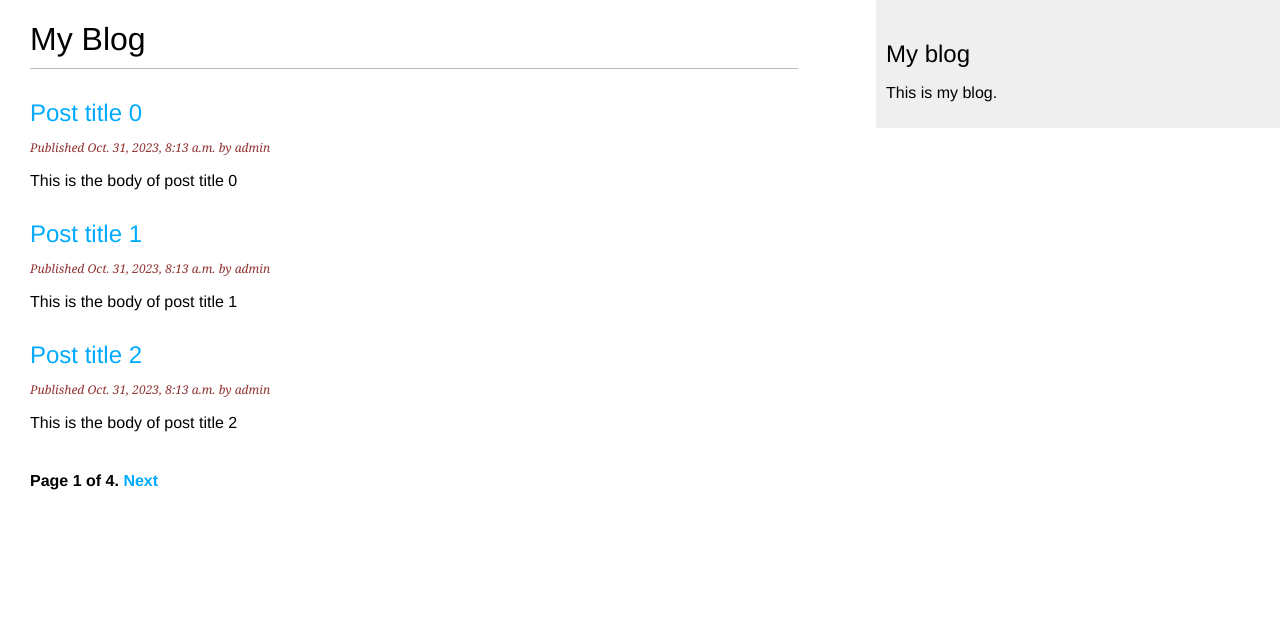
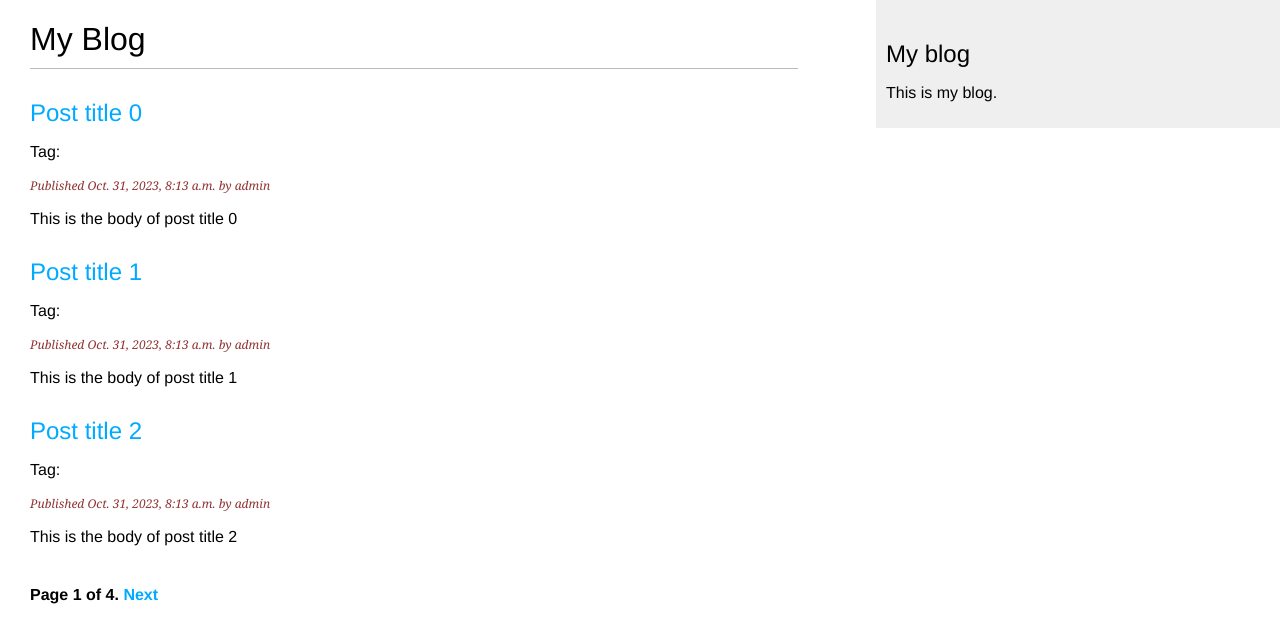
Before and after one commit to adityasurana3/Blog-Application, a Django app: page /blog/ in a window 1280 px wide. Shown: the top 643 px of the page. Run offline with Django 4.2, Linux system fonts and the light colour scheme; data comes from the database, SQL or seed files in the repository; both versions use the stored data as it was after the commit; parts of the project's set-up code (start-up, migrations or seed data) failed here and were passed over.

Commit message:
taggig added in posts

```diff
--- a/blog/models.py
+++ b/blog/models.py
@@ -3,6 +3,7 @@
 from django.utils import timezone
 from django.contrib.auth.models import User
 from django.urls import reverse
+from taggit.managers import TaggableManager
 
 # Create your models here.
 
@@ -30,6 +31,7 @@
 
     objects = models.Manager() # By Default manager
     published = PublishedManager() # Our custom manager
+    tags = TaggableManager()
 
     class Meta:
         ordering = ['-publish']
--- a/blog/templates/blog/post/list.html
+++ b/blog/templates/blog/post/list.html
@@ -3,14 +3,24 @@
 
 {% block content %}
     <h1>My Blog</h1>
+    {% if tag %}
+        <h2>Posts tagged with "{{ tag.name }}"</h2>
+    {% endif %}
     {% for post in posts %}
         <h2>
             <a href="{{post.get_absolute_url}}">{{post.title}}</a>
         </h2>
+        <p class="tags">
+            Tag:
+            {% for tag in post.tags.all %}
+                <a href="{% url 'blog:post_list_by_tag' tag.slug %}">{{tag.name}}</a>
+                {% if not forloop.last %}, {% endif %}
+            {% endfor %}
+        </p>
         <p class="date">
             Published {{ post.publish }} by {{ post.author }}
         </p>
         {{ post.body|truncatewords:30|linebreaks }}
     {% endfor %}
-    {% include "pagination.html" with page=page_obj %}
+    {% include "pagination.html" with page=posts %}
 {% endblock content %}
--- a/blog/urls.py
+++ b/blog/urls.py
@@ -4,8 +4,9 @@
 app_name = 'blog'
 
 urlpatterns = [
-    # path('', views.post_list, name='post_list'),
-    path('', views.PostListView.as_view(), name='post_list'),
+    path('', views.post_list, name='post_list'),
+    path('tag/<slug:tag_slug>', views.post_list, name='post_list_by_tag'),
+    # path('', views.PostListView.as_view(), name='post_list'),
     path('<int:year>/<int:month>/<int:day>/<slug:post>/', views.post_detail, name='post_detail'),
     path('<int:post_id>/share/', views.post_share, name='post_share'),
     path('<int:post_id>/comment/', views.post_comment, name='post_comment')
--- a/blog/views.py
+++ b/blog/views.py
@@ -6,26 +6,32 @@
 from .forms import EmailPostForm, CommentForm
 from django.core.mail import send_mail
 from django.views.decorators.http import require_POST
+from taggit.models import Tag
+from django.db.models import Count
 
 # Create your views here.
 
-# def post_list(request):
-#     post_list = Post.published.all()
-#     paginator = Paginator(post_list, 3)
-#     page_number = request.GET.get('page',1)
-#     try:
-#         posts = paginator.page(page_number)
-#     except PageNotAnInteger:
-#         posts = paginator.page(1)
-#     except EmptyPage:
-#         posts = paginator.page(paginator.num_pages)
-#     return render(request, 'blog/post/list.html', {'posts':posts})
+def post_list(request, tag_slug=None):
+    post_list = Post.published.all()
+    tag=None
+    if tag_slug:
+        tag = get_object_or_404(Tag, slug=tag_slug)
+        post_list = post_list.filter(tags__in=[tag])
+    paginator = Paginator(post_list, 3)
+    page_number = request.GET.get('page',1)
+    try:
+        posts = paginator.page(page_number)
+    except PageNotAnInteger:
+        posts = paginator.page(1)
+    except EmptyPage:
+        posts = paginator.page(paginator.num_pages)
+    return render(request, 'blog/post/list.html', {'posts':posts,'tag':tag})
 
-class PostListView(ListView):
-    queryset = Post.published.all()
-    context_object_name = 'posts'
-    paginate_by = 3
-    template_name = 'blog/post/list.html'
+# class PostListView(ListView):
+#     queryset = Post.published.all()
+#     context_object_name = 'posts'
+#     paginate_by = 3
+#     template_name = 'blog/post/list.html'
 
 def post_detail(request, year, month, day, post):
     post = get_object_or_404(Post, status=Post.Status.PUBLISHED, slug=post, publish__year = year, publish__month=month, publish__day = day)
--- a/mysite/settings.py
+++ b/mysite/settings.py
@@ -38,6 +38,7 @@
     'django.contrib.messages',
     'django.contrib.staticfiles',
     'blog',
+    'taggit',
 ]
 
 MIDDLEWARE = [
--- a/requirements.txt
+++ b/requirements.txt
@@ -1,4 +1,5 @@
 asgiref==3.7.2
 Django==4.2.6
+django-taggit==5.0.1
 sqlparse==0.4.4
 typing_extensions==4.8.0
```
Also changed, not shown: blog/migrations/0004_post_tags.py (added), db.sqlite3.
